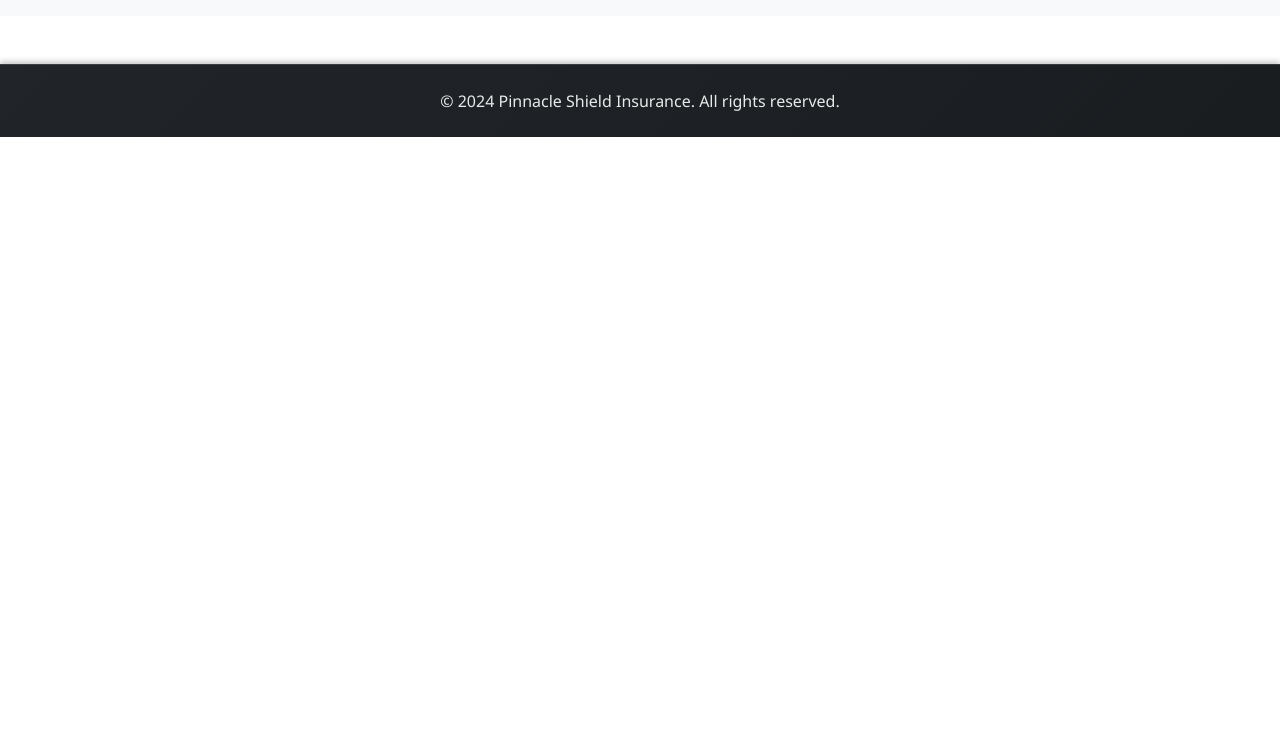
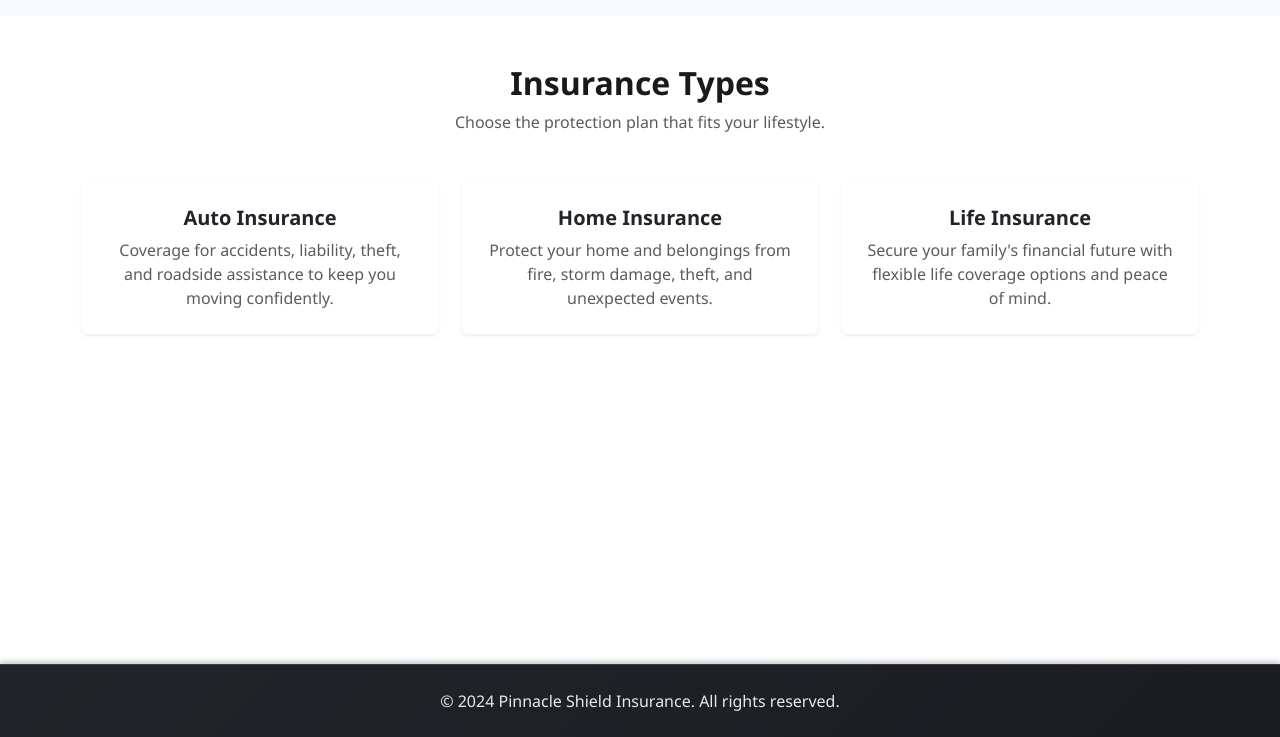
Before and after one commit to das77/fsep-cap1-pinnacle-shield-insurance, a plain HTML site: page index.html in a window 1280 px wide. Shown: the part 1206-1943 px from the top of the page. Before the commit the page ends 1343 px from the top, so only its background shows below. Drawn offline with nearby package versions, Linux system fonts and the light colour scheme; a script that the page names is missing.

Commit message:
added types section

```diff
--- a/index.html
+++ b/index.html
@@ -85,6 +85,41 @@
                 </div>
             </div>
         </section>
+
+        <section class="py-5">
+            <div class="container">
+                <div class="text-center mb-5">
+                    <h2 class="fw-bold">Insurance Types</h2>
+                    <p class="text-muted mb-0">Choose the protection plan that fits your lifestyle.</p>
+                </div>
+                <div class="row g-4">
+                    <div class="col-md-4">
+                        <div class="card h-100 shadow-sm border-0">
+                            <div class="card-body p-4 text-center">
+                                <h3 class="h5 fw-semibold">Auto Insurance</h3>
+                                <p class="text-muted mb-0">Coverage for accidents, liability, theft, and roadside assistance to keep you moving confidently.</p>
+                            </div>
+                        </div>
+                    </div>
+                    <div class="col-md-4">
+                        <div class="card h-100 shadow-sm border-0">
+                            <div class="card-body p-4 text-center">
+                                <h3 class="h5 fw-semibold">Home Insurance</h3>
+                                <p class="text-muted mb-0">Protect your home and belongings from fire, storm damage, theft, and unexpected events.</p>
+                            </div>
+                        </div>
+                    </div>
+                    <div class="col-md-4">
+                        <div class="card h-100 shadow-sm border-0">
+                            <div class="card-body p-4 text-center">
+                                <h3 class="h5 fw-semibold">Life Insurance</h3>
+                                <p class="text-muted mb-0">Secure your family's financial future with flexible life coverage options and peace of mind.</p>
+                            </div>
+                        </div>
+                    </div>
+                </div>
+            </div>
+        </section>
     </main>
 
     <!-- Footer -->
```
